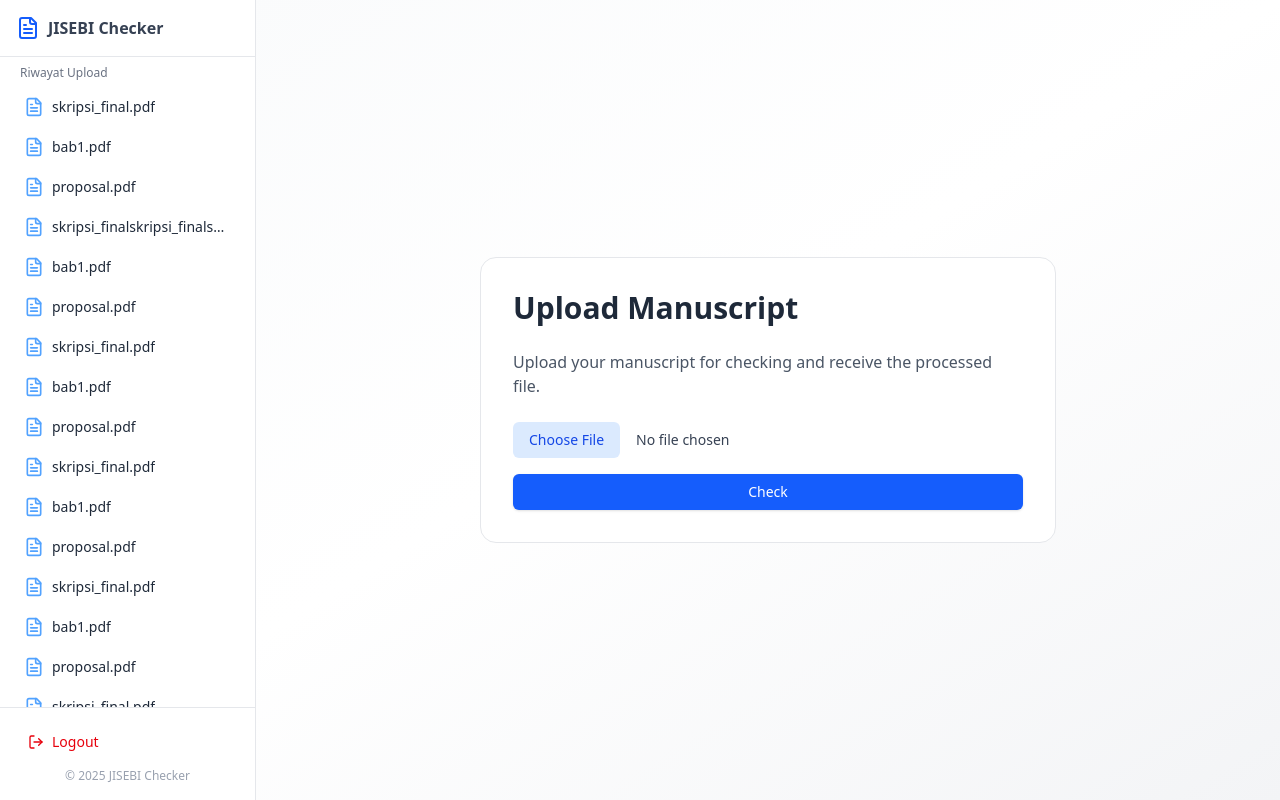
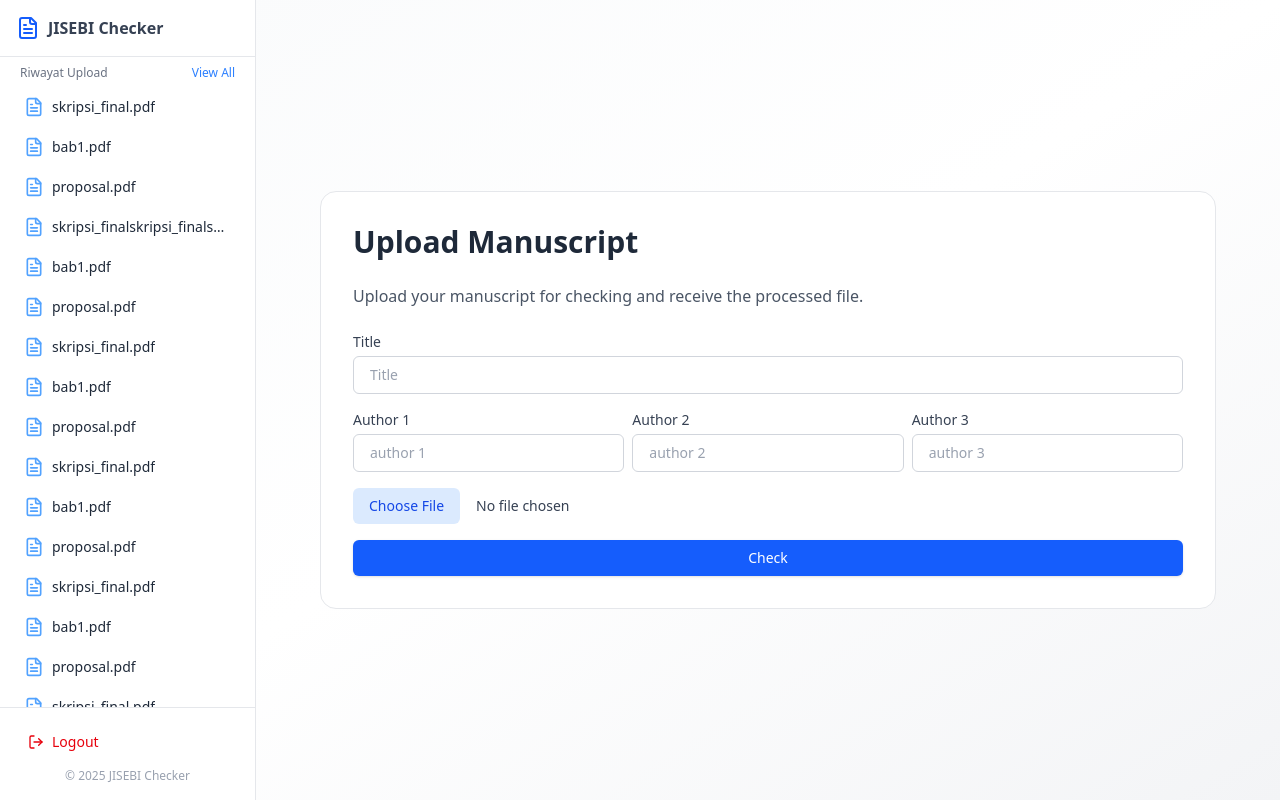
Before and after one commit to PAE-2025/jisebi-checker-frontend, a Next.js app: page /upload in a window 1280 px wide. Built offline with nearby package versions, Linux system fonts and the light colour scheme; no server answers; sample sign-in values are in the browser's storage.

Commit message:
feat: added input field

```diff
--- a/package.json
+++ b/package.json
@@ -14,6 +14,7 @@
     "lucide-react": "^0.503.0",
     "next": "15.3.1",
     "next-auth": "^4.24.11",
+    "nextjs-toploader": "^3.8.16",
     "react": "^19.0.0",
     "react-dom": "^19.0.0",
     "react-hot-toast": "^2.5.2"
--- a/src/app/(dashboard)/upload/history/page.tsx
+++ b/src/app/(dashboard)/upload/history/page.tsx
@@ -55,7 +55,7 @@ export default function FileTablePage() {
 
   return (
     <div className="px-16 py-20">
-      <h1 className="text-xl font-bold mb-4">History</h1>
+      <h1 className="text-xl font-bold mb-4">Riwayat</h1>
       <Table<FileItem>
         columns={columns}
         data={dummyData}
--- a/src/app/(dashboard)/upload/page.tsx
+++ b/src/app/(dashboard)/upload/page.tsx
@@ -1,9 +1,10 @@
+import Input from "@/components/auth/Input";
 import MainButton from "@/components/buttons/MainButton";
 
 export default async function UploadPage() {
   return (
     <div className="w-full h-full flex flex-col items-center justify-center px-4">
-      <div className="w-full max-w-xl border border-gray-200 rounded-2xl p-6 sm:p-8 bg-white ">
+      <div className="w-full max-w-4xl border border-gray-200 rounded-2xl p-6 sm:p-8 bg-white ">
         <div className="space-y-6">
           <h1 className="text-2xl sm:text-3xl font-bold text-gray-800 text-center sm:text-left">
             Upload Manuscript
@@ -12,6 +13,36 @@ export default async function UploadPage() {
             Upload your manuscript for checking and receive the processed file.
           </p>
           <form className="space-y-4">
+            <Input
+              id="title"
+              label="Title"
+              placeholder="Title"
+              type="text"
+              className="px-2"
+            />
+            <div className="flex gap-2">
+              <Input
+                id="author"
+                label="Author 1"
+                placeholder="author 1"
+                type="text"
+                className="px-2"
+              />
+              <Input
+                id="author"
+                label="Author 2"
+                placeholder="author 2"
+                type="text"
+                className="px-2"
+              />
+              <Input
+                id="author"
+                label="Author 3"
+                placeholder="author 3"
+                type="text"
+                className="px-2"
+              />
+            </div>
             <input
               type="file"
               className="block w-full text-sm text-gray-700 file:mr-4 file:py-2 file:px-4
--- a/src/components/auth/Input.tsx
+++ b/src/components/auth/Input.tsx
@@ -41,7 +41,9 @@ export default function Input({
           placeholder={placeholder}
           autoComplete={isPassword ? "current-password" : ""}
           className={`
-            w-full px-4 py-2 pr-10 rounded-md border border-gray-300 text-gray-800
+            w-full px-4 py-2 ${
+              isPassword && "pr-10"
+            } rounded-md border border-gray-300 text-gray-800
             placeholder-gray-400 focus:ring-2 focus:ring-blue-500 focus:outline-none
             transition duration-200 disabled:opacity-50 disabled:cursor-not-allowed ${className}`}
           {...props}
--- a/src/components/layout/SideBar.tsx
+++ b/src/components/layout/SideBar.tsx
@@ -51,7 +51,7 @@ export default function SideBar() {
       >
         {/* Header */}
         <div className="flex items-center justify-between px-4 py-4 bg-white border-b border-gray-200">
-          <Link href="/">
+          <Link href="/upload">
             <div className="flex items-center gap-2 font-semibold text-gray-700 text-base">
               <FileText className="text-blue-600" />
               JISEBI Checker
@@ -67,7 +67,15 @@ export default function SideBar() {
 
         {/* File List */}
         <nav className="flex-1 overflow-y-auto px-3 py-2">
-          <p className="text-xs text-gray-500 mb-2 px-2">Riwayat Upload</p>
+          <div className="flex justify-between items-baseline">
+            <p className="text-xs text-gray-500 mb-2 px-2">Riwayat Upload</p>
+            <Link
+              href={"/upload/history"}
+              className="text-xs text-blue-500 hover:text-blue-400 mb-2 px-2"
+            >
+              View All
+            </Link>
+          </div>
           <ul className="space-y-1">
             {uploadedFiles.map((file, index) => (
               <li key={index}>
```
Also changed, not shown: 1 other file (tests, documents, lock files or other folders).
